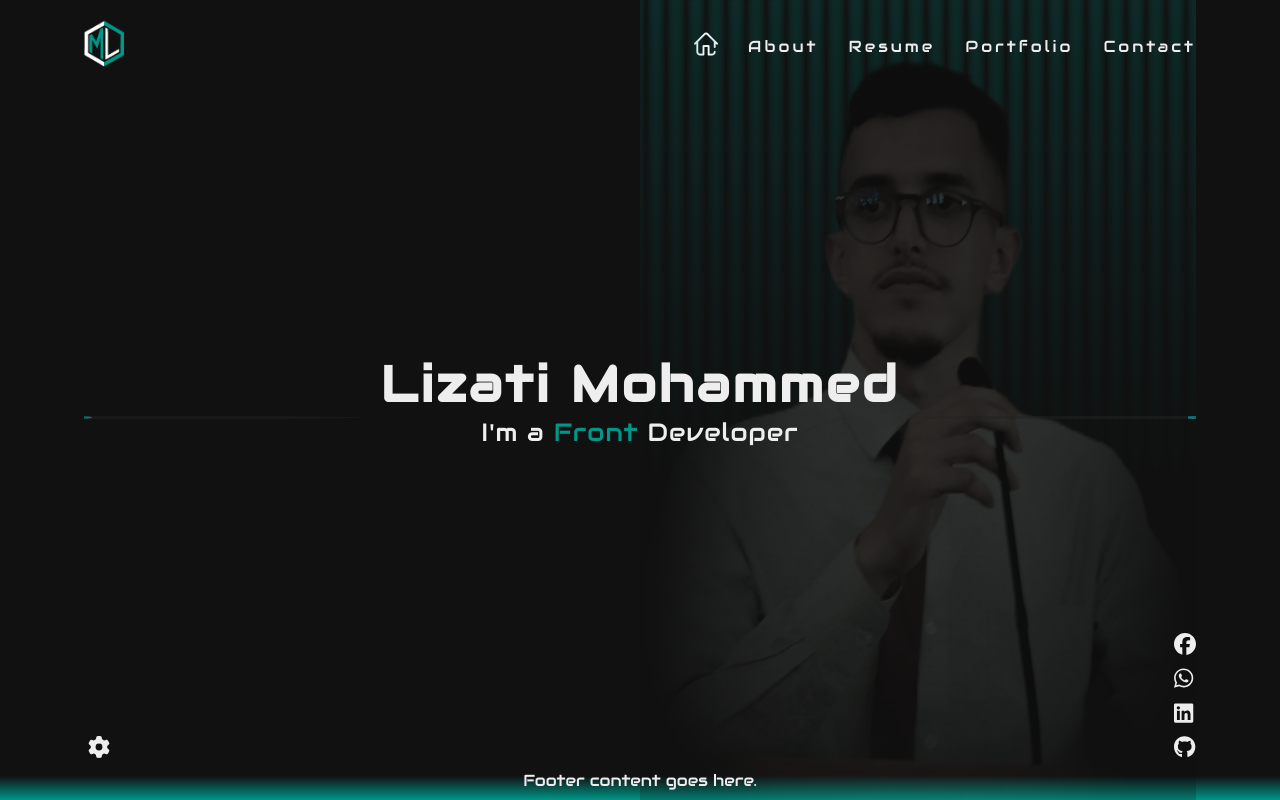
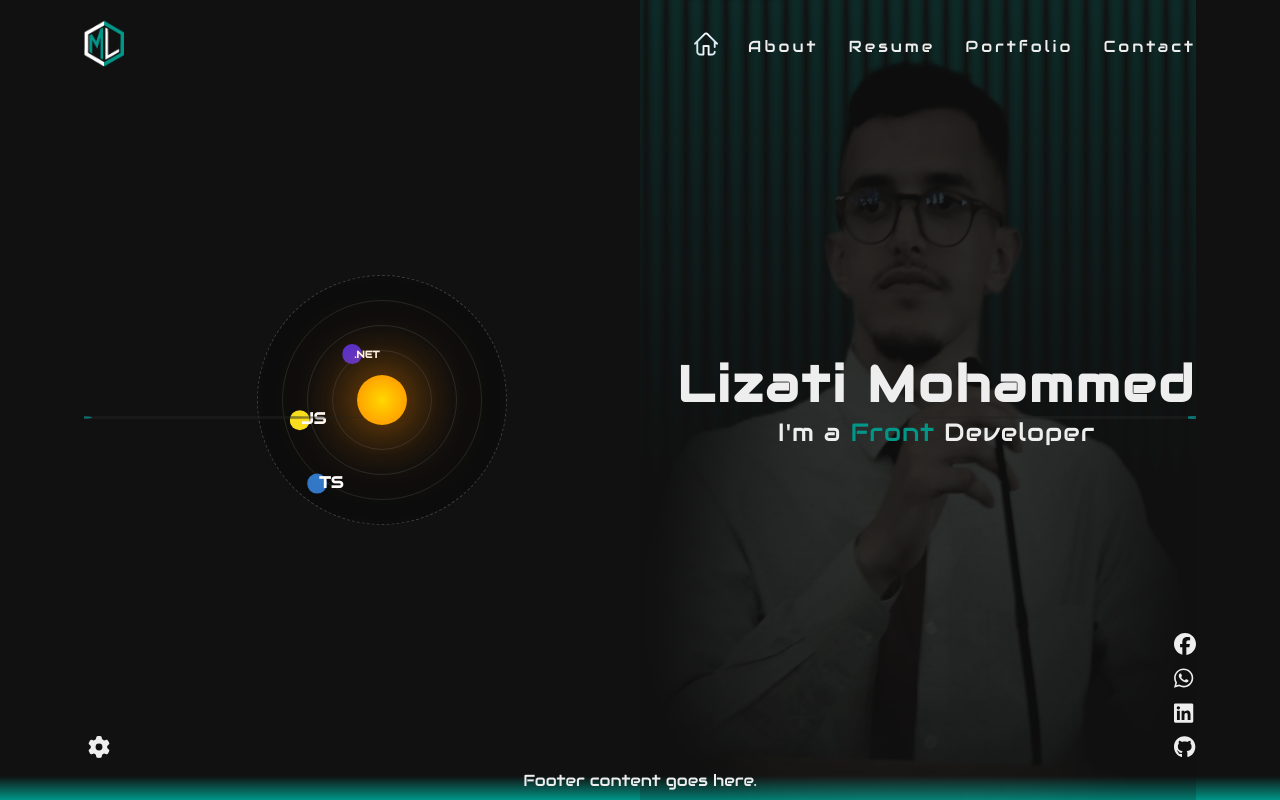
Before and after one commit to lizati99/NextGen-Portfolio, a React (Create React App) app: page / in a window 1280 px wide. Built offline with nearby package versions, Linux system fonts and the light colour scheme.

Commit message:
add longuaged system like solar system

```diff
--- a/src/Components/Common/Navbar/Navbar.jsx
+++ b/src/Components/Common/Navbar/Navbar.jsx
@@ -62,7 +62,7 @@ export default function Navbar() {
                 <div className="container">
                     <div className={classes.header_area}>
                         <div className={classes.logo}>
-                            <img src={logo5} width="40" alt="" />
+                            <img src={logo5} width="40" alt="header logo" />
                         </div>
                         <ul className={`${classes.links} ${ isMenuOpen ? classes.open : ""}`}>
                             <li className={classes.logo_link}>
--- a/src/Components/Common/Navbar/Navbar.module.css
+++ b/src/Components/Common/Navbar/Navbar.module.css
@@ -94,6 +94,10 @@
 .show{
     display: block !important;
 }
+
+.hide{
+    display: none !important;
+}
 /* Start meduim and small device in media query */
 @media screen and (max-width: 992px) {
     .close_link,
--- a/src/Components/Home/DynamicIntro.jsx
+++ b/src/Components/Home/DynamicIntro.jsx
@@ -1,5 +1,6 @@
 import { useEffect, useState } from 'react';
 import classes from './DynamicIntro.module.css'
+import SolarSystem from './../ui/SolarSystem/SolarSystem'
 
 export default function DynamicIntro(){
     const roleList = ['Web', 'Frontend', 'Backend', 'Fullstack'];
@@ -47,6 +48,8 @@ export default function DynamicIntro(){
         }, [charIndex, isDeleting, currentRole]);
 
     return <>
+        <SolarSystem />
+
         <div className={classes.intro_text} id="role-container">
             <h1>Lizati Mohammed</h1>
             <p>I'm a <span className={classes.role}>{currentRole}</span> Developer</p>
--- /dev/null
+++ b/src/Components/ui/SolarSystem/SolarSystem.jsx
@@ -0,0 +1,108 @@
+import React, { useEffect, useState } from "react";
+import styles from "./SolarSystem.module.css";
+
+const SolarSystem = () => {
+  const [hoveredPlanet, setHoveredPlanet] = useState(null);
+  const [isPaused, setIsPaused]=useState(false);
+
+  useEffect(() => {
+
+  }, [hoveredPlanet])
+  const planets = [
+    {
+      name: ".NET Core",
+      orbit: { width: 100 },
+      circle: { cx: 10, cy: 20, r: 10, color: "#512BD4", distance: 50 },
+      text: { x: 12, y: 24, fontSize: 10, color: "white" },
+      duration: "8s",
+      info: ".NET Core: 85%",
+    },
+    {
+      name: "JS",
+      orbit: { width: 150 },
+      circle: { cx: 10, cy: 20, r: 10, color: "#F7DF1E", distance: 75 },
+      text: { x: 12, y: 24, fontSize: 16, color: "white" },
+      duration: "12s",
+      info: "JavaScript: 90%",
+    },
+    {
+      name: "TS",
+      orbit: { width: 200 },
+      circle: { cx: 10, cy: 20, r: 10, color: "#3178C6", distance: 100 },
+      text: { x: 12, y: 24, fontSize: 16, color: "white" },
+      duration: "16s",
+      info: "TypeScript: 75%",
+    },
+  ];
+
+  return (
+    <div
+      className={styles.solarSystem}
+      onMouseEnter={() => setIsPaused(true)}
+      onMouseLeave={() => setIsPaused(false)}
+      style={{ "--animation-state": isPaused ? "paused" : "running" }}>
+      <div className={styles.sun}></div>
+
+      {planets.map((planet, index) => (
+        <Orbit key={`orbit-${index}`} orbit={planet.orbit} />
+      ))}
+
+      {planets.map((planet, index) => (
+        <Planet
+          key={`planet-${index}`}
+          planet={planet}
+          onHover={setHoveredPlanet}
+          onLeave={() => setHoveredPlanet(null)}
+        />
+      ))}
+
+      {hoveredPlanet && (
+        <div
+          className={`${styles.tooltip} ${styles.visible}`}
+          style={{ left: hoveredPlanet.text.x, top: hoveredPlanet.text.y }}
+        >
+          {hoveredPlanet.info}
+        </div>
+      )}
+    </div>
+  );
+};
+
+
+const Orbit = ({ orbit }) => {
+  return (
+    <div
+      className={styles.planetOrbit}
+      style={{
+        width: `${orbit.width}px`,
+        height: `${orbit.width}px`,
+      }}
+    ></div>
+  );
+};
+
+
+const Planet = ({ planet, onHover, onLeave }) => {
+  const { circle, text, duration } = planet;
+
+  return (
+      <div
+        className={styles.planet}
+        onMouseEnter={() => onHover(planet)}
+        onMouseLeave={onLeave}
+        style={{
+          "--orbit-distance": `${circle.distance}px`,
+          "--orbit-duration": duration,
+        }}
+      >
+        <svg className={styles.icon}>
+          <circle cx={circle.cx} cy={circle.cy} r={circle.r} fill={circle.color} />
+          <text x={text.x} y={text.y} fontSize={text.fontSize} fill={text.color} style={{ fontWeight: "bold" }}>
+            {planet.name}
+          </text>
+        </svg>
+      </div>
+  );
+};
+
+export default SolarSystem;
--- /dev/null
+++ b/src/Components/ui/SolarSystem/SolarSystem.module.css
@@ -0,0 +1,76 @@
+.solarSystem {
+  position: relative;
+  width: 250px;
+  height: 250px;
+  margin: 0 auto;
+  border: 1px dashed rgba(255, 255, 255, 0.2);
+  border-radius: 50%;
+  /* overflow: hidden; */
+  background: rgba(0, 0, 0, .2);
+  transform: translateX(1px);
+}
+
+.sun {
+  width: 50px;
+  height: 50px;
+  background: radial-gradient(circle at center, #ffd700, #ff8c00);
+  border-radius: 50%;
+  position: absolute;
+  top: 50%;
+  left: 50%;
+  transform: translate(-50%, -50%);
+  box-shadow: 0 0 60px #ff8c00, 0 0 100px rgba(255, 140, 0, 0.4);
+  z-index: 10;
+}
+
+/* المدار */
+.planetOrbit {
+  position: absolute;
+  top: 50%;
+  left: 50%;
+  border: 1px solid rgba(255, 255, 255, 0.1);
+  border-radius: 50%;
+  transform: translate(-50%, -50%);
+}
+
+/* الكوكب */
+.planet {
+  position: absolute;
+  top: calc(50% - 20px);
+  left: calc(50% - 20px);
+  width: 40px;
+  height: 40px;
+  transform-origin: center;
+  transform: translate(var(--orbit-distance), calc(-50% + 20px));
+  animation: orbit var(--orbit-duration) linear infinite;
+  animation-play-state: var(--animation-state);
+}
+
+@keyframes orbit {
+  from {
+    transform: rotate(0deg) translateX(var(--orbit-distance)) rotate(0deg);
+  }
+  to {
+    transform: rotate(360deg) translateX(var(--orbit-distance)) rotate(-360deg);
+  }
+}
+
+.icon {
+  width: 100%;
+  height: 100%;
+}
+
+.tooltip {
+  position: absolute;
+  top: 10px;
+  left: 50%;
+  transform: translateX(-50%);
+  background-color: var(--color-secondary);
+  color: white;
+  padding: 5px 10px;
+  border-radius: 5px;
+  font-size: 14px;
+  white-space: nowrap;
+  z-index: 10;
+  pointer-events: none;
+}
```
